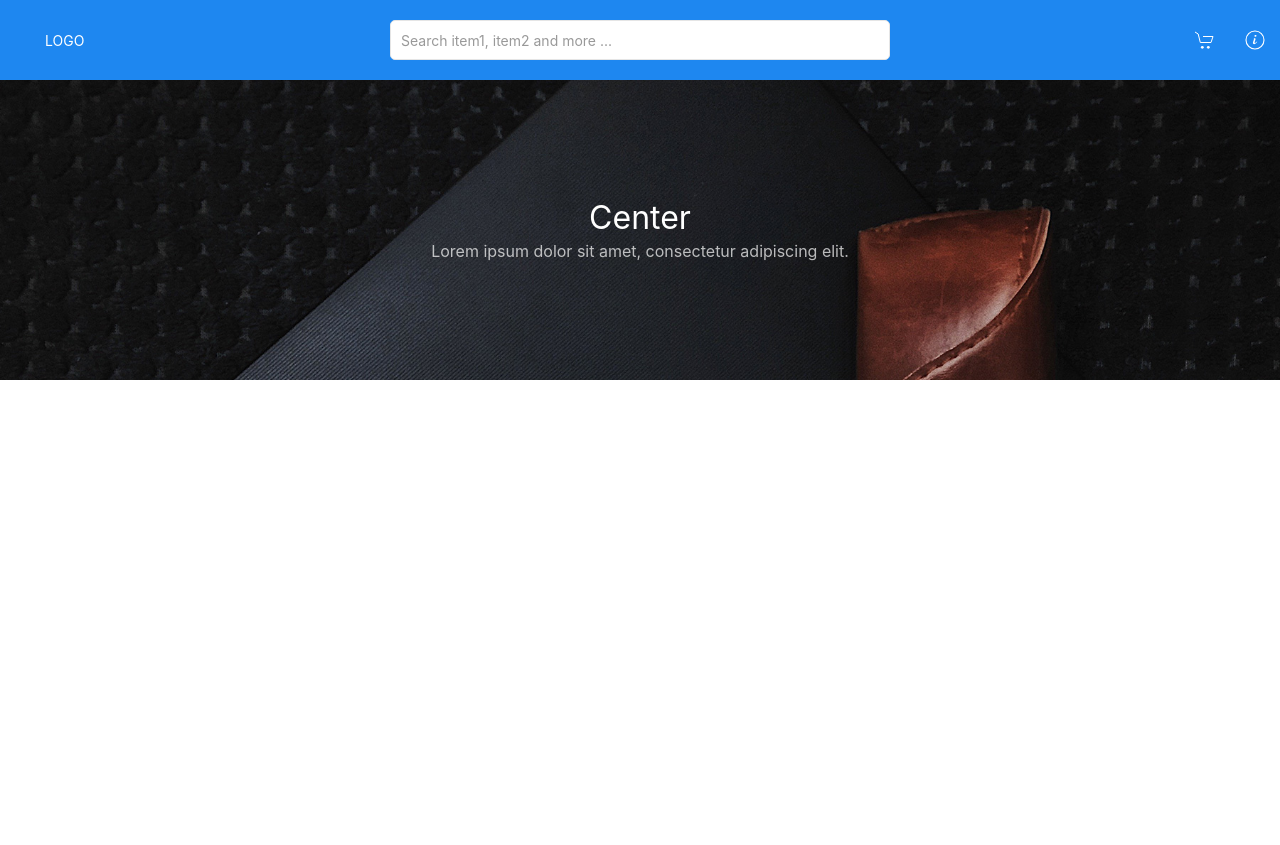
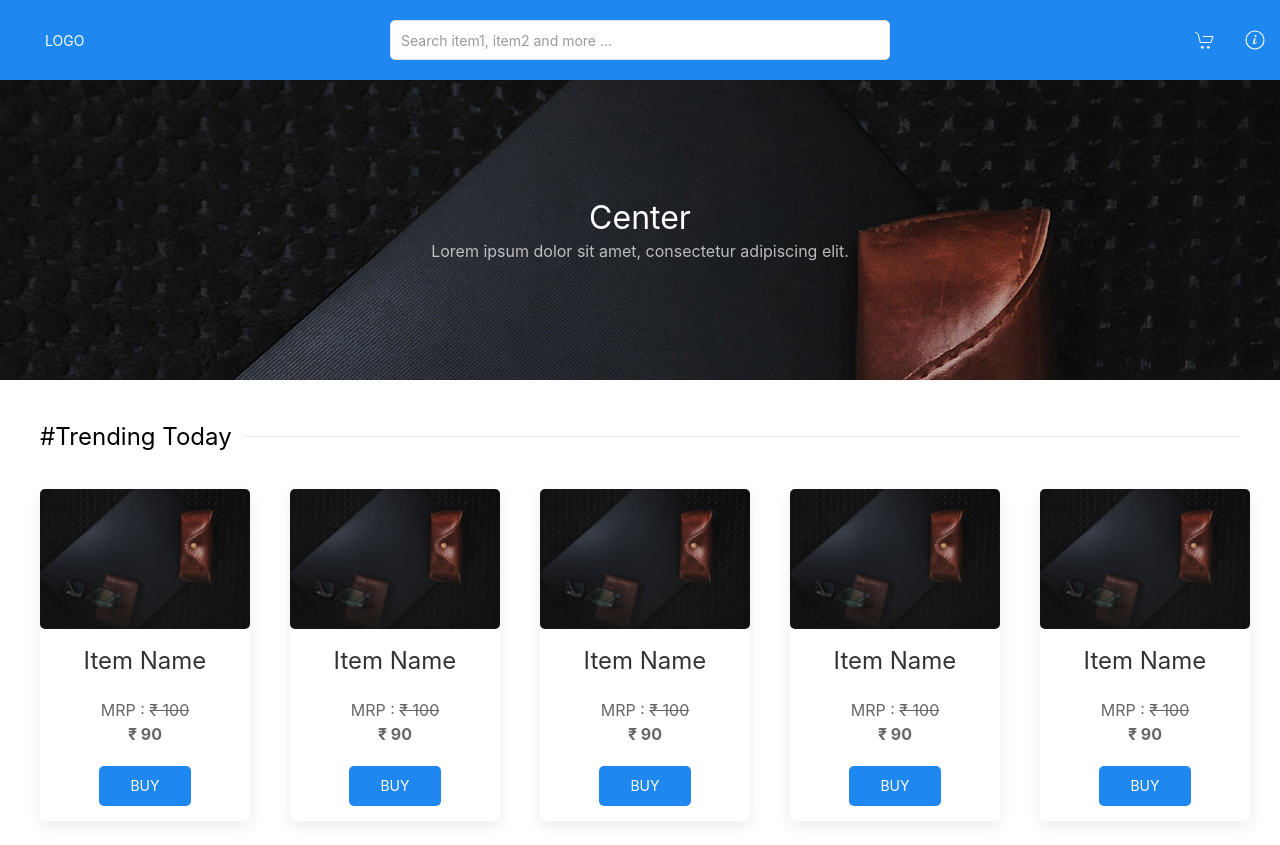
Before and after one commit to srinibasbiswal/My-Shop, a React (Create React App) app: page / in a window 1280 px wide. Before the commit the page ends 800 px from the top, so only its background shows below. Built offline with nearby package versions, Linux system fonts and the light colour scheme.

Commit message:
Add Product Slider Component

```diff
--- /dev/null
+++ b/src/components/ProductSlider.js
@@ -0,0 +1,195 @@
+import React from "react";
+import slider1 from "../assets/images/img1.jpg";
+import styles from "../stylesheets/style.module.css";
+
+function ProductSlider() {
+    return (
+        <React.Fragment>
+            <h3
+                className={`uk-heading-line ${styles.textColorBlack} uk-margin-medium-left uk-margin-medium-right`}
+            >
+                <span>#Trending Today</span>
+            </h3>
+            <div
+                className={`uk-position-relative uk-visible-toggle uk-light uk-slider uk-margin-small-bottom`}
+                tabindex="-1"
+                uk-slider={`true`}
+            >
+                <ul
+                    className={`uk-slider-items uk-child-width-1-2 uk-child-width-1-3@s uk-child-width-1-5@m uk-grid uk-padding-small uk-margin-auto`}
+                >
+                    <li>
+                        <div
+                            className={`uk-card uk-card-default uk-border-rounded`}
+                        >
+                            <div className={`uk-card-media-top `}>
+                                <img
+                                    src={slider1}
+                                    alt=""
+                                    className={`uk-border-rounded`}
+                                />
+                            </div>
+                            <div
+                                className={`uk-card-body uk-text-center  uk-padding-small`}
+                            >
+                                <h3 className={`uk-card-title`}>Item Name</h3>
+                                <p>
+                                    MRP : <s>&#x20B9; 100</s>
+                                    <br />
+                                    <strong>&#x20B9; 90</strong>
+                                </p>
+                                <button
+                                    className={`uk-button uk-button-primary ${styles.textColorWhite} ${styles.backgroundPrimary} uk-border-rounded`}
+                                >
+                                    Buy
+                                </button>
+                            </div>
+                        </div>
+                    </li>
+                    <li>
+                        <div
+                            className={`uk-card uk-card-default uk-border-rounded`}
+                        >
+                            <div className={`uk-card-media-top `}>
+                                <img
+                                    src={slider1}
+                                    alt=""
+                                    className={`uk-border-rounded`}
+                                />
+                            </div>
+                            <div
+                                className={`uk-card-body uk-text-center  uk-padding-small`}
+                            >
+                                <h3 className={`uk-card-title`}>Item Name</h3>
+                                <p>
+                                    MRP : <s>&#x20B9; 100</s>
+                                    <br />
+                                    <strong>&#x20B9; 90</strong>
+                                </p>
+                                <button
+                                    className={`uk-button uk-button-primary ${styles.textColorWhite} ${styles.backgroundPrimary} uk-border-rounded`}
+                                >
+                                    Buy
+                                </button>
+                            </div>
+                        </div>
+                    </li>
+                    <li>
+                        <div
+                            className={`uk-card uk-card-default uk-border-rounded`}
+                        >
+                            <div className={`uk-card-media-top `}>
+                                <img
+                                    src={slider1}
+                                    alt=""
+                                    className={`uk-border-rounded`}
+                                />
+                            </div>
+                            <div
+                                className={`uk-card-body uk-text-center  uk-padding-small`}
+                            >
+                                <h3 className={`uk-card-title`}>Item Name</h3>
+                                <p>
+                                    MRP : <s>&#x20B9; 100</s>
+                                    <br />
+                                    <strong>&#x20B9; 90</strong>
+                                </p>
+                                <button
+                                    className={`uk-button uk-button-primary ${styles.textColorWhite} ${styles.backgroundPrimary} uk-border-rounded`}
+                                >
+                                    Buy
+                                </button>
+                            </div>
+                        </div>
+                    </li>
+                    <li>
+                        <div
+                            className={`uk-card uk-card-default uk-border-rounded`}
+                        >
+                            <div className={`uk-card-media-top `}>
+                                <img
+                                    src={slider1}
+                                    alt=""
+                                    className={`uk-border-rounded`}
+                                />
+                            </div>
+                            <div
+                                className={`uk-card-body uk-text-center  uk-padding-small`}
+                            >
+                                <h3 className={`uk-card-title`}>Item Name</h3>
+                                <p>
+                                    MRP : <s>&#x20B9; 100</s>
+                                    <br />
+                                    <strong>&#x20B9; 90</strong>
+                                </p>
+                                <button
+                                    className={`uk-button uk-button-primary ${styles.textColorWhite} ${styles.backgroundPrimary} uk-border-rounded`}
+                                >
+                                    Buy
+                                </button>
+                            </div>
+                        </div>
+                    </li>
+                    <li>
+                        <div
+                            className={`uk-card uk-card-default uk-border-rounded`}
+                        >
+                            <div className={`uk-card-media-top `}>
+                                <img
+                                    src={slider1}
+                                    alt=""
+                                    className={`uk-border-rounded`}
+                                />
+                            </div>
+                            <div
+                                className={`uk-card-body uk-text-center  uk-padding-small`}
+                            >
+                                <h3 className={`uk-card-title`}>Item Name</h3>
+                                <p>
+                                    MRP : <s>&#x20B9; 100</s>
+                                    <br />
+                                    <strong>&#x20B9; 90</strong>
+                                </p>
+                                <button
+                                    className={`uk-button uk-button-primary ${styles.textColorWhite} ${styles.backgroundPrimary} uk-border-rounded`}
+                                >
+                                    Buy
+                                </button>
+                            </div>
+                        </div>
+                    </li>
+                    <li>
+                        <div
+                            className={`uk-card uk-card-default uk-border-rounded`}
+                        >
+                            <div className={`uk-card-media-top `}>
+                                <img
+                                    src={slider1}
+                                    alt=""
+                                    className={`uk-border-rounded`}
+                                />
+                            </div>
+                            <div
+                                className={`uk-card-body uk-text-center  uk-padding-small`}
+                            >
+                                <h3 className={`uk-card-title`}>Item Name</h3>
+                                <p>
+                                    MRP : <s>&#x20B9; 100</s>
+                                    <br />
+                                    <strong>&#x20B9; 90</strong>
+                                </p>
+                                <button
+                                    className={`uk-button uk-button-primary ${styles.textColorWhite} ${styles.backgroundPrimary} uk-border-rounded`}
+                                >
+                                    Buy
+                                </button>
+                            </div>
+                        </div>
+                    </li>
+                </ul>
+            </div>
+        </React.Fragment>
+    );
+}
+
+export default ProductSlider;
--- a/src/pages/HomePage.js
+++ b/src/pages/HomePage.js
@@ -1,4 +1,5 @@
 import React from "react";
+import ProductSlider from "../components/ProductSlider";
 import Slider from "../components/Slider";
 import HeaderContainer from "../containers/HeaderContainer";
 
@@ -6,7 +7,8 @@ function HomePage() {
     return (
         <div>
             <HeaderContainer />
-            <Slider></Slider>
+            <Slider />
+            <ProductSlider />
         </div>
     );
 }
--- a/src/stylesheets/style.module.css
+++ b/src/stylesheets/style.module.css
@@ -2,6 +2,7 @@
 :root {
     --primary: #1e87f0;
     --white: #ffffff;
+    --black: #000000;
     --greyDark: #9baacf;
 }
 
@@ -9,6 +10,10 @@
     color: var(--white) !important;
 }
 
+.textColorBlack {
+    color: var(--black) !important;
+}
+
 .backgroundPrimary {
     background-color: var(--primary) !important;
 }
```
Also changed, not shown: src/assets/images/slider1.jpg (added), src/assets/images/slider2.jpg (added).
